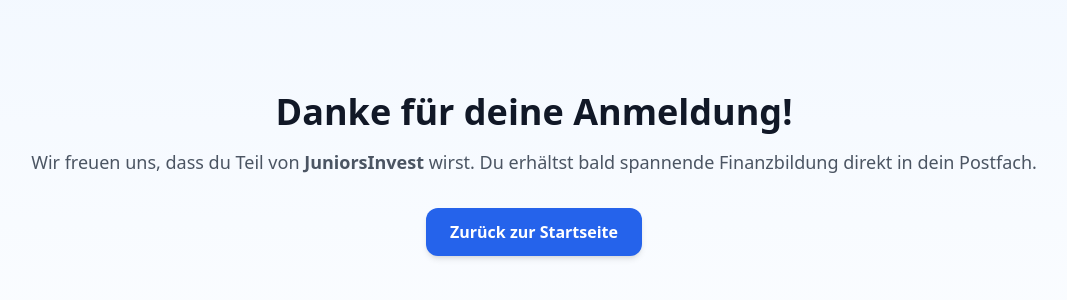
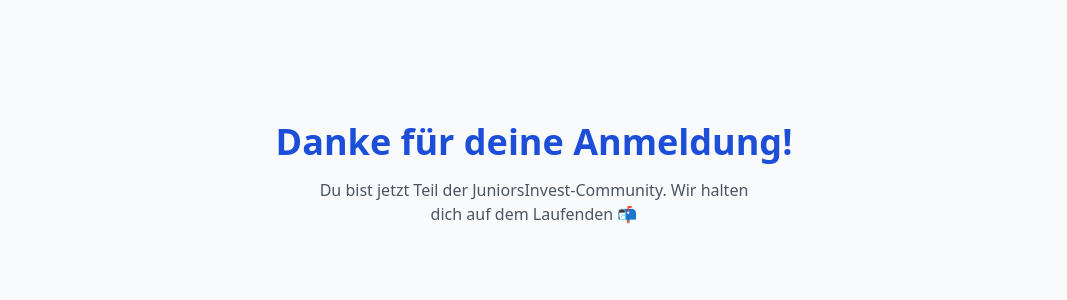
Before and after one commit to leocandido-blip/JuniorsInvest, a React (Vite) app: page /thank-you in a window 1280 px wide. Shown: the part 226-526 px from the top of the page, without its empty margins (106-1173 px from the left). Built offline with nearby package versions, Linux system fonts and the light colour scheme.

Commit message:
Fix newsletter redirect + thank-you page

```diff
--- a/src/App.jsx
+++ b/src/App.jsx
@@ -159,18 +159,28 @@
             <h3 className="text-2xl font-bold">Bleib informiert</h3>
             <p className="mt-2 text-slate-600">Trage dich ein, um Produktupdates, Beta-Einladungen und Investor-News zu erhalten.</p>
 
-            <form
+          <form
   action="https://formsubmit.co/el/romecu"
   method="POST"
   className="flex flex-col sm:flex-row gap-3 w-full max-w-md mx-auto mt-8"
 >
-  {/* Weiterleitung nach erfolgreichem Absenden */}
-  <input type="hidden" name="_next" value="https://juniorsinvest.com/thank-you" />
+  {/* Hidden fields */}
+  <input type="hidden" name="_captcha" value="false" />
+  <input type="hidden" name="_template" value="table" />
 
-  {/* SPAM-Schutz */}
-  <input type="hidden" name="_captcha" value="false" />
+  {/* Automatische Weiterleitung — funktioniert mit und ohne www */}
+  <input
+    type="hidden"
+    name="_next"
+    value="https://juniorsinvest.com/thank-you"
+  />
+  <input
+    type="hidden"
+    name="_after"
+    value="https://www.juniorsinvest.com/thank-you"
+  />
 
-  {/* Eingabefeld */}
+  {/* Eingabe */}
   <input
     type="email"
     name="email"
@@ -179,7 +189,7 @@
     className="flex-1 px-4 py-2 rounded-md border border-gray-300 focus:outline-none focus:ring-2 focus:ring-blue-500"
   />
 
-  {/* Absenden-Button */}
+  {/* Button */}
   <button
     type="submit"
     className="bg-blue-600 text-white px-5 py-2 rounded-md hover:bg-blue-700 transition"
--- a/src/ThankYou.jsx
+++ b/src/ThankYou.jsx
@@ -1,17 +1,11 @@
 export default function ThankYou() {
   return (
-    <div className="min-h-screen bg-gradient-to-b from-blue-50 to-white flex flex-col items-center justify-center text-center px-6">
-      <h1 className="text-4xl font-bold text-gray-900 mb-4">Danke für deine Anmeldung!</h1>
-      <p className="text-lg text-gray-600 mb-8">
-        Wir freuen uns, dass du Teil von <strong>JuniorsInvest</strong> wirst.
-        Du erhältst bald spannende Finanzbildung direkt in dein Postfach.
+    <div className="min-h-screen flex flex-col items-center justify-center bg-gray-50 px-6">
+      <h1 className="text-4xl font-bold text-blue-700 mb-4">Danke für deine Anmeldung!</h1>
+      <p className="text-gray-600 text-center max-w-md">
+        Du bist jetzt Teil der JuniorsInvest-Community.
+        Wir halten dich auf dem Laufenden 📬
       </p>
-      <a
-        href="/"
-        className="bg-blue-600 hover:bg-blue-700 text-white font-semibold py-3 px-6 rounded-xl shadow-md transition-all"
-      >
-        Zurück zur Startseite
-      </a>
     </div>
   );
 }
```
